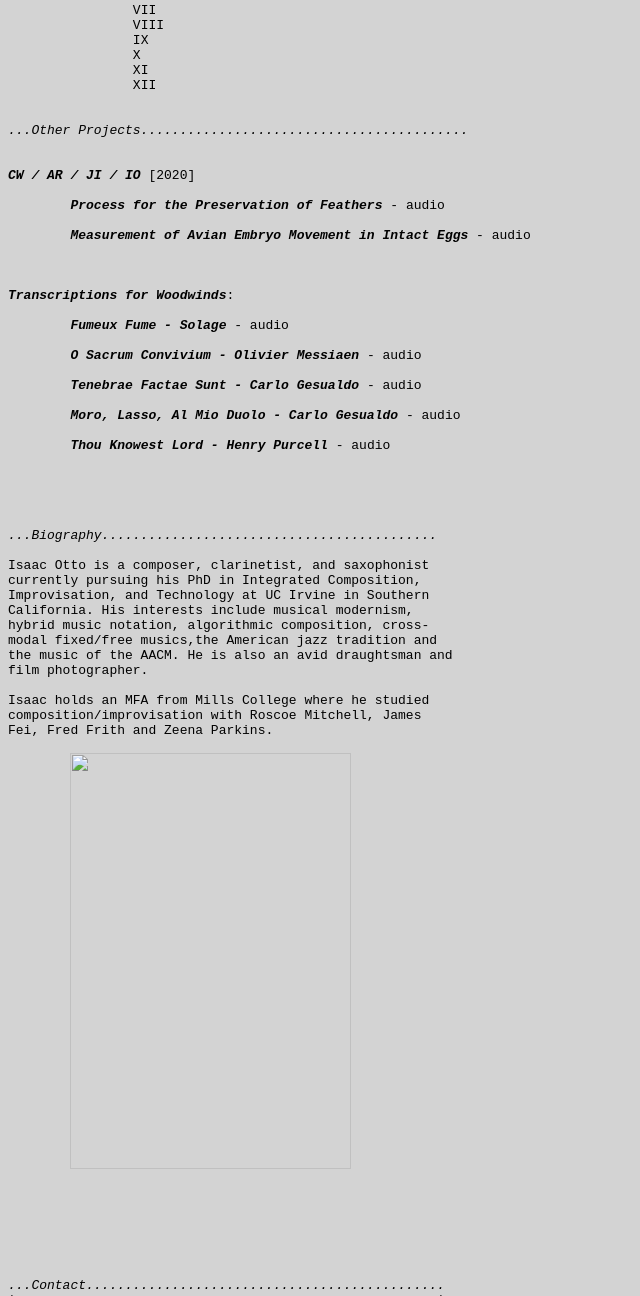
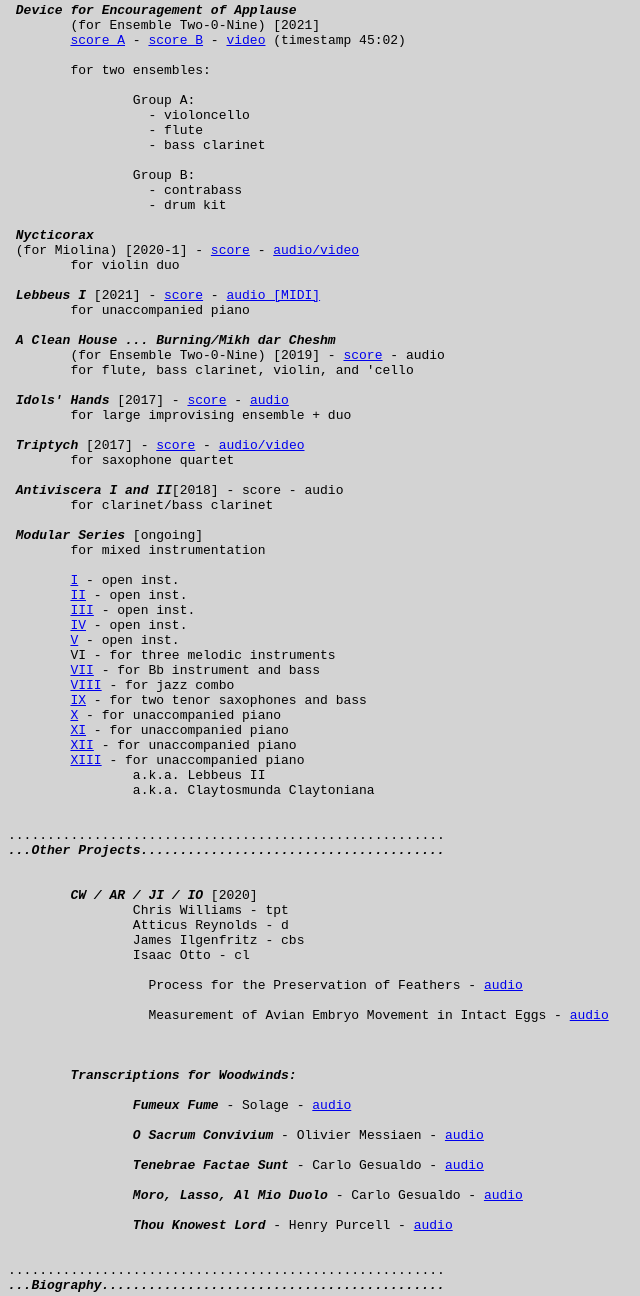
Before and after one commit to isaacotto/isaacotto.github.io, a plain HTML site: page index.html in a window 1280 px wide. Shown: the part 730-2026 px from the top of the page, without its empty margins (0-640 px from the left). Drawn offline with Linux system fonts and the light colour scheme.

Commit message:
page update
page update dec 20 2021

```diff
--- a/index.html
+++ b/index.html
@@ -3,119 +3,194 @@
   <head>
     <meta http-equiv="content-type" content="text/html; charset=UTF-8">
     <title>Isaac Otto HTML</title>
+	<link rel="icon" type="image/x-icon" href="images/favicon.ico">
   </head>
-  <body style="   background-color:LightGray;">
+  <body style=" background-color:LightGray;">
     <pre>
 
 ~~~~~~~~~~~~~~~~~~~~~~~~~~~~~~~~~~~~~~~~~~~~~~~~~~~~~~~~
 |......................................................|
-|.....Isaac Otto.......................................|
+|...... <strong><em>Isaac Otto</strong></em> ....................................|
 |......................................................|
-|..........University of California Irvine.............|
+|..................... University of California .......|
+|............................... Irvine ...............|
 |......................................................|
 ~~~~~~~~~~~~~~~~~~~~~~~~~~~~~~~~~~~~~~~~~~~~~~~~~~~~~~~~
-<em>
-	  <a href="#works">works</a> - <a href="#projects">projects</a> - <a href="#bio">bio</a> - <a
 
-href="#contact">contact</a>
-</em><em>    <br><br><br><br><br><br><br></em>
-<em>...Selected Works.......................................<a name="works" id="works"></a><br><br></em>	<em><strong>Nycticorax</strong></em> (for Miolina) [2020-1] - score - audio
+                ____________
+               /\  ________ \
+              /  \ \______/\ \
+             / /\ \ \  / /\ \ \
+            / / /\ \ \/ / /\ \ \
+           / / /__\ \ \/_/__\_\ \__________
+          / /_/____\ \__________  ________ \
+          \ \ \____/ / ________/\ \______/\ \
+           \ \ \  / / /\ \  / /\ \ \  / /\ \ \
+            \ \ \/ / /\ \ \/ / /\ \ \/ / /\ \ \
+             \ \/ / /__\_\/ / /__\ \ \/_/__\_\ \
+              \  /_/______\/_/____\ \___________\
+              /  \ \______/\ \____/ / ________  /
+             / /\ \ \  / /\ \ \  / / /\ \  / / /
+            / / /\ \ \/ / /\ \ \/ / /\ \ \/ / /
+           / / /__\ \ \/_/__\_\/ / /__\_\/ / /
+          / /_/____\ \_________\/ /______\/ /
+          \ \ \____/ / ________  __________/
+           \ \ \  / / /\ \  / / /
+            \ \ \/ / /\ \ \/ / /
+             \ \/ / /__\_\/ / /
+              \  / /______\/ /
+               \/___________/
+
+
+........................................................
+<em><strong>...Selected Works.......................................</strong></em>
+
+
+ <strong><i>Dense Star Polymer Conjugates</strong></i>
+	(for Bella Pepke) [2021] - <a href="https://drive.google.com/file/d/1QgXEyZHm58FIgcxaMSN_cdRHTLV2Fkjz/view?usp=sharing">score</a> - audio
+	for unaccompanied violoncello
+
+ <strong><i>Like All Men of the Library</strong></i>
+	(for Jeremy Huw Williams) [2021] - <a href="https://drive.google.com/file/d/1mOUEG6ELvsAuZpJ197GSJqPyW50mx5v2/view?usp=sharing">score</a> - audio
+	for baritone and piano
+
+ <strong><i>Device for Encouragement of Applause</i></strong>
+	(for Ensemble Two-0-Nine) [2021]
+	<a href="https://drive.google.com/file/d/1fRcqwVG1VJ7Wc1WjEPeKaoVd4enOUqSw/view?usp=sharing">score A</a> - <a href="https://drive.google.com/file/d/1lAEsnvkARR-twCaBJyymPZxmWU3G7-hU/view?usp=sharing">score B</a> - <a href="https://www.google.com/url?q=https%3A%2F%2Fvimeo.com%2Fshowcase%2F9041327%3Fvideo%3D648332712&sa=D&sntz=1&usg=AFQjCNE7abRaGXZXLW-U-6dkJGvmFHxXrg">video</a> (timestamp 45:02)
+
+	for two ensembles:
+
+		Group A:
+		  - violoncello
+		  - flute
+		  - bass clarinet
+
+		Group B:
+		  - contrabass
+		  - drum kit
+
+ <strong><i>Nycticorax</i></strong>
+ (for Miolina) [2020-1] - <a href="https://drive.google.com/file/d/1OCjS9NtL4oMdlIr6jV84r5qipKGFIzDC/view?usp=sharing">score</a> - <a href="https://www.youtube.com/watch?v=KLTW6F7BGKE">audio/video</a>
 	for violin duo
 
-	<em><strong>Lebbeus I</strong></em> [2021] - score - audio
+ <strong><em>Lebbeus I</em></strong> [2021] - <a href="https://drive.google.com/file/d/1bIyRac0Bp8qkP7rqZuyToQX_DIxT0_QN/view?usp=sharing">score</a> - <a href="https://drive.google.com/file/d/1S-alRTihUmCcvO7vPMiMUzJI0ew-qUKF/view?usp=sharing">audio [MIDI]</a>
 	for unaccompanied piano
 
-	<em><strong>Lignite </strong></em>[2021] - score - audio
-	for unaccompanied piano
+ <strong><em>A Clean House ... Burning/Mikh dar Cheshm</strong></em>
+	(for Ensemble Two-0-Nine) [2019] - <a href="https://drive.google.com/file/d/19TA1XVQ11d_XD9pIPu9WaXHjvSe1_r9U/view?usp=sharing">score</a> - audio
+	for flute, bass clarinet, violin, and 'cello
 
-	<em><strong>Idols' Hands</strong></em> [2019] - score - audio
+ <em><strong>Idols' Hands</strong></em> [2017] - <a href="https://drive.google.com/file/d/1Q_utKVc1fbpuNLvyOpWmfvFGnHHWeTAp/view?usp=sharing">score</a> - <a href="https://drive.google.com/file/d/1BUMG5RDubIrtlT40oUvaMSQwOoPOIxOA/view?usp=sharing">audio</a>
 	for large improvising ensemble + duo
 
-	<em><strong>Triptych </strong></em>[2017] - score - audio
+ <em><strong>Triptych </strong></em>[2017] - <a href="https://drive.google.com/file/d/1NE_1tNS3YAb63m-iqBkG0dLDh7nayJ0Q/view?usp=sharing">score</a> - <a href="https://www.youtube.com/watch?v=SjRjsH9u2w0">audio/video</a>
 	for saxophone quartet
 
-	<em><strong>Antiviscera I and II</strong></em> [2018] - score - audio
+ <em><strong>Antiviscera I and II</strong></em>[2018] - score - audio
 	for clarinet/bass clarinet
 
-	<em><strong>Modular Series</strong></em> [ongoing]
+ <em><strong>Modular Series</strong></em> [ongoing]
 	for mixed instrumentation
 
-		I
-		II
-		III
-		IV
-		V
-		VI
-		VII
-		VIII
-		IX
-		X
-		XI
-		XII<br><br><br><em>...Other Projects..........................................<a
+	<a href="https://drive.google.com/file/d/12St0oPeFgN5rOIz1oHYiA713zMgFbsoL/view?usp=sharing">I</a> - open inst.
+	<a href="https://drive.google.com/file/d/1o3AB4gUPeiLQ4jS-Oe1ivCSYJ1IVWWEu/view?usp=sharing">II</a> - open inst.
+	<a href="https://drive.google.com/file/d/1P9-X6_CbWozm9xlEIlrrsoqwsKT3JXKL/view?usp=sharing">III</a> - open inst.
+	<a href="https://drive.google.com/file/d/1pvMAJ3MzpSxe9R6bTn23omZArKK7P36n/view?usp=sharing">IV</a> - open inst.
+	<a href="https://drive.google.com/file/d/1bxKCWuKKKkMgrBgVyLFhDWMeyVjfNIVZ/view?usp=sharing">V</a> - open inst.
+	VI - for three melodic instruments
+	<a href="https://drive.google.com/file/d/1gaEkv7FvV5lRB-zL_f7GnRwX_KdcxAcb/view?usp=sharing">VII</a> - for Bb instrument and bass
+	<a href="https://drive.google.com/file/d/1yv7hUYvmFu8S4TBTnjupilSLhsgYR3kA/view?usp=sharing">VIII</a> - for jazz combo
+	<a href="https://drive.google.com/file/d/1SKOMistev_jWHs6m0eQMJ-Uh2aiLBFe4/view?usp=sharing">IX</a> - for two tenor saxophones and bass
+	<a href="https://drive.google.com/file/d/13Dui0fc6Qr8qEc542FS34URkNBO2DXZG/view?usp=sharing">X</a> - for unaccompanied piano
+	<a href="https://drive.google.com/file/d/1uuOX1xa4qzG7vPQnLyimvvuX-bgMfJ1W/view?usp=sharing">XI</a> - for unaccompanied piano
+	<a href="https://drive.google.com/file/d/1KYB7GTICoU5XO1HOacGEOoiaYmVGAmjP/view?usp=sharing">XII</a> - for unaccompanied piano
+	<a href="https://drive.google.com/file/d/1j8ohUMhBvW52mPGuylHvEmz7IMaz02_n/view?usp=sharing">XIII</a> - for unaccompanied piano
+		a.k.a. Lebbeus II
+		a.k.a. Claytosmunda Claytoniana
 
-name="projects" id="projects"></a>
-	<strong>
 
-CW / AR / JI / IO</strong></em><strong></strong> [2020]<em><strong>
+........................................................
+<em><strong>...Other Projects.......................................</strong></em>
 
-	Process for the Preservation of Feathers </strong></em><strong></strong>- audio<em><strong>
 
-	Measurement of Avian Embryo Movement in Intact Eggs </strong></em><strong></strong>- audio<em><strong>
+	<em><strong>CW / AR / JI / IO </strong></em>[2020]
+		Chris Williams - tpt
+		Atticus Reynolds - d
+		James Ilgenfritz - cbs
+		Isaac Otto - cl
+
+		  Process for the Preservation of Feathers - <a href="https://www.google.com/url?q=https%3A%2F%2Fisaacotto.bandcamp.com%2Ftrack%2Fprocess-for-the-preservation-of-feathers&sa=D&sntz=1&usg=AFQjCNHpVFSK4Elpd6XiLr7gcnx9LDg8zQ">audio</a>
+
+		  Measurement of Avian Embryo Movement in Intact Eggs - <a href="https://www.google.com/url?q=https%3A%2F%2Fisaacotto.bandcamp.com%2Ftrack%2Fmeasurement-of-avian-embryo-movement-in-intact-eggs&sa=D&sntz=1&usg=AFQjCNE5CipRqvFgMMubDlNzWw2JXnfbTg">audio</a>
 
 
 
-Transcriptions for Woodwinds</strong></em><strong></strong>:<em><strong>
+	<em><strong>Transcriptions for Woodwinds:</strong></em>
 
-	Fumeux Fume - Solage</strong></em><strong></strong> - audio<em><strong>
+		<strong><em>Fumeux Fume</em></strong> - Solage - <a href="https://drive.google.com/file/d/1U3NXjCMuZZ_Ry12POzJL_APP6Ohk10dB/view?usp=sharing">audio</a>
 
-	O Sacrum Convivium - Olivier Messiaen</strong></em><strong></strong> - audio<em><strong>
+		<strong><em>O Sacrum Convivium</em></strong> - Olivier Messiaen - <a href="https://drive.google.com/file/d/1vEAKzlnfI62qMsSxXCYuu3okQ4sYiLpn/view?usp=sharing">audio</a>
 
-	Tenebrae Factae Sunt - Carlo Gesualdo</strong></em><strong></strong> - audio<em><strong>
+		<strong><em>Tenebrae Factae Sunt</em></strong> - Carlo Gesualdo - <a href="https://drive.google.com/file/d/1PT1mB43KBV4bGhZKL0sPvYsuRTl2eVFC/view?usp=sharing">audio</a>
 
-	Moro, Lasso, Al Mio Duolo - Carlo Gesualdo</strong></em><strong></strong> - audio<em><strong>
+		<strong><em>Moro, Lasso, Al Mio Duolo</em></strong> - Carlo Gesualdo - <a href="https://drive.google.com/file/d/1NmZwRocjG1l8hZ7vM851SLGNh-jPStd9/view?usp=sharing">audio</a>
 
-	Thou Knowest Lord - Henry Purcell</strong></em><strong></strong> - audio<br><br><br><br><br><br><em>...Biography...........................................<strong><a
+		<strong><em>Thou Knowest Lord</em></strong> - Henry Purcell - <a href="https://drive.google.com/file/d/181iLxUqh1hNMTwHLQXNcVQ3vASsLnMX0/view?usp=sharing">audio</a>
 
-name="bio" id="bio"></a></strong></em>
+
+........................................................
+<em><strong>...Biography............................................</strong></em>
+
 
 Isaac Otto is a composer, clarinetist, and saxophonist
 currently pursuing his PhD in Integrated Composition,
-Improvisation, and Technology at UC Irvine in Southern <br>California. His interests include musical modernism,<br>hybrid music notation, algorithmic composition, cross-<br>modal fixed/free musics,the American jazz tradition and <br>the music of the AACM. He is also an avid draughtsman and<br>film photographer.
+Improvisation, and Technology at the University of
+California Irvine in Southern California. His interests
+include musical modernism, hybrid music notation,
+algorithmic composition, cross-modal fixed/free musics,
+the American jazz tradition and the music of the AACM.
+He is also an avid draughtsman and film photographer.
 
 Isaac holds an MFA from Mills College where he studied
 composition/improvisation with Roscoe Mitchell, James
 Fei, Fred Frith and Zeena Parkins.
-<br>	<img src="Images/DSC08504.jpg" alt="" title="IsaacSeated" style="width: 281px; height: 416px;"><br><br><i><em><strong><br><br><br><br><br>
-</strong>...Contact..............................................<strong><a name="contact"
 
-id="contact"></a></strong></em></i>
-|......................................................|
-|......Personal || <a href="mailto:isaacottohayes@gmail.com">isaacottohayes@gmail.com</a>............|
-|......Academic || <a href="mailto:ihayes@uci.edu">ihayes@uci.edu</a>......................|<br>|......................................................|
-........................................................<em><strong></strong></em><br>
-<br>   &nbsp;       ____________
-          /\  ________ \
-         /  \ \______/\ \
-        / /\ \ \  / /\ \ \
-       / / /\ \ \/ / /\ \ \
-      / / /__\ \ \/_/__\_\ \__________
-     / /_/____\ \__________  ________ \
-     \ \ \____/ / ________/\ \______/\ \
-      \ \ \  / / /\ \  / /\ \ \  / /\ \ \
-       \ \ \/ / /\ \ \/ / /\ \ \/ / /\ \ \
-        \ \/ / /__\_\/ / /__\ \ \/_/__\_\ \
-         \  /_/______\/_/____\ \___________\
-         /  \ \______/\ \____/ / ________  /
-        / /\ \ \  / /\ \ \  / / /\ \  / / /
-       / / /\ \ \/ / /\ \ \/ / /\ \ \/ / /
-      / / /__\ \ \/_/__\_\/ / /__\_\/ / /
-     / /_/____\ \_________\/ /______\/ /
-     \ \ \____/ / ________  __________/
-      \ \ \  / / /\ \  / / /
-       \ \ \/ / /\ \ \/ / /
-        \ \/ / /__\_\/ / /
-         \  / /______\/ /
-          \/___________/
+
+<br><img src="Images/website.jpg" alt="" title="IsaacSeated" style="width: 415px; height: 618px;"><br>
+<em>
+
+<strong>
+...Contact..............................................</strong></em>
+........................................................
+.......Personal || isaacottohayes@gmail.com.............
+.......Academic || ihayes@uci.edu.......................
+........................................................
+<em><strong>........................................................</strong></em>
+
+                ____________
+               /\  ________ \
+              /  \ \______/\ \
+             / /\ \ \  / /\ \ \
+            / / /\ \ \/ / /\ \ \
+           / / /__\ \ \/_/__\_\ \__________
+          / /_/____\ \__________  ________ \
+          \ \ \____/ / ________/\ \______/\ \
+           \ \ \  / / /\ \  / /\ \ \  / /\ \ \
+            \ \ \/ / /\ \ \/ / /\ \ \/ / /\ \ \
+             \ \/ / /__\_\/ / /__\ \ \/_/__\_\ \
+              \  /_/______\/_/____\ \___________\
+              /  \ \______/\ \____/ / ________  /
+             / /\ \ \  / /\ \ \  / / /\ \  / / /
+            / / /\ \ \/ / /\ \ \/ / /\ \ \/ / /
+           / / /__\ \ \/_/__\_\/ / /__\_\/ / /
+          / /_/____\ \_________\/ /______\/ /
+          \ \ \____/ / ________  __________/
+           \ \ \  / / /\ \  / / /
+            \ \ \/ / /\ \ \/ / /
+             \ \/ / /__\_\/ / /
+              \  / /______\/ /
+               \/___________/
+
 
 </pre>
   </body>
```
Also changed, not shown: 1 other file.
